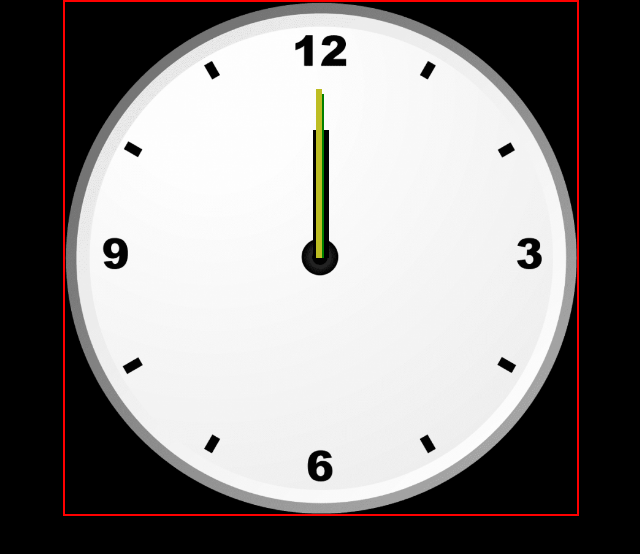
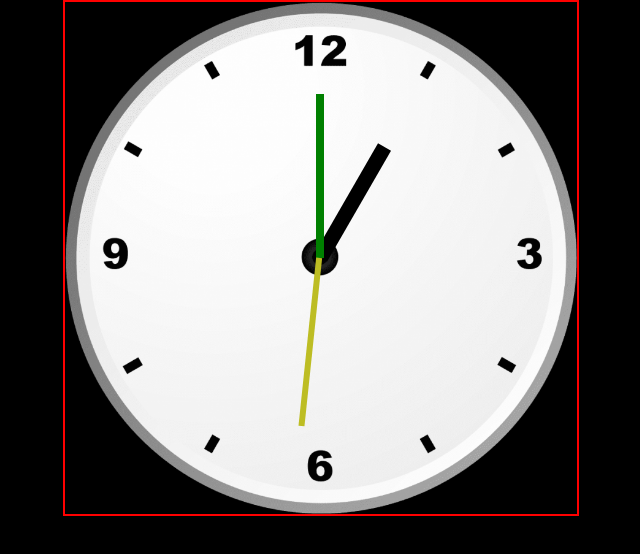
Before and after one commit to Anirudhece/analog-clock, a plain HTML site: page index.html in a window 1280 px wide. Shown: the whole page, without its empty margins (319-959 px from the left). Drawn offline with Linux system fonts and the light colour scheme.

Commit message:
clock updated

```diff
--- a/index.css
+++ b/index.css
@@ -26,6 +26,8 @@
     position: relative;
     left: 48.5%;
     top: 25%;
+    transform-origin: bottom;
+
 }
 
 #minute{
@@ -35,6 +37,7 @@
     position: relative;
     left: 49%;
     top: -7%;
+    transform-origin: bottom;
 }
 #second{
     background-color: rgb(189, 189, 35);
@@ -43,4 +46,5 @@
     position: relative;
     left: 49%;
     top: -40%;
+    transform-origin: bottom;
 }
--- a/index.html
+++ b/index.html
@@ -6,7 +6,6 @@
     <meta name="viewport" content="width=device-width, initial-scale=1.0">
     <title>Document</title>
     <link rel="stylesheet" href="index.css">
-    <script src="index.js"></script>
 </head>
 <body id="body">
     <div class="container horizontal">
@@ -18,10 +17,8 @@
             <div id="second"></div>
 
         </div>
-
-
-
     </div>
 
 </body>
+<script src="index.js"></script>
 </html>
--- a/index.js
+++ b/index.js
@@ -0,0 +1,25 @@
+setInterval(tik,1000);//1000ms ma krte raho
+
+let h= document.getElementById('hour');
+let m= document.getElementById('minute');
+let s= document.getElementById('second');
+
+function tik() {
+    let d= new Date();
+    let hrs= d.getDate();
+    let min= d.getMinutes();
+    let sec= d.getSeconds();
+
+    let hrotation= 30*hrs + min/2 ;
+    let mrotation= 6*min ;
+    let srotation= 6*sec ;
+    let deg= Math.PI/180 ;
+
+    // h.rotate( (30*hrs + min/2)deg );
+    // h.style.transform= rotate()
+    // h.rotate(hrotation*deg);
+
+    h.style.transform= `rotate(${hrotation}deg)`;
+    m.style.transform= `rotate(${mrotation}deg)`;
+    s.style.transform= `rotate(${srotation}deg)`;
+}
```
